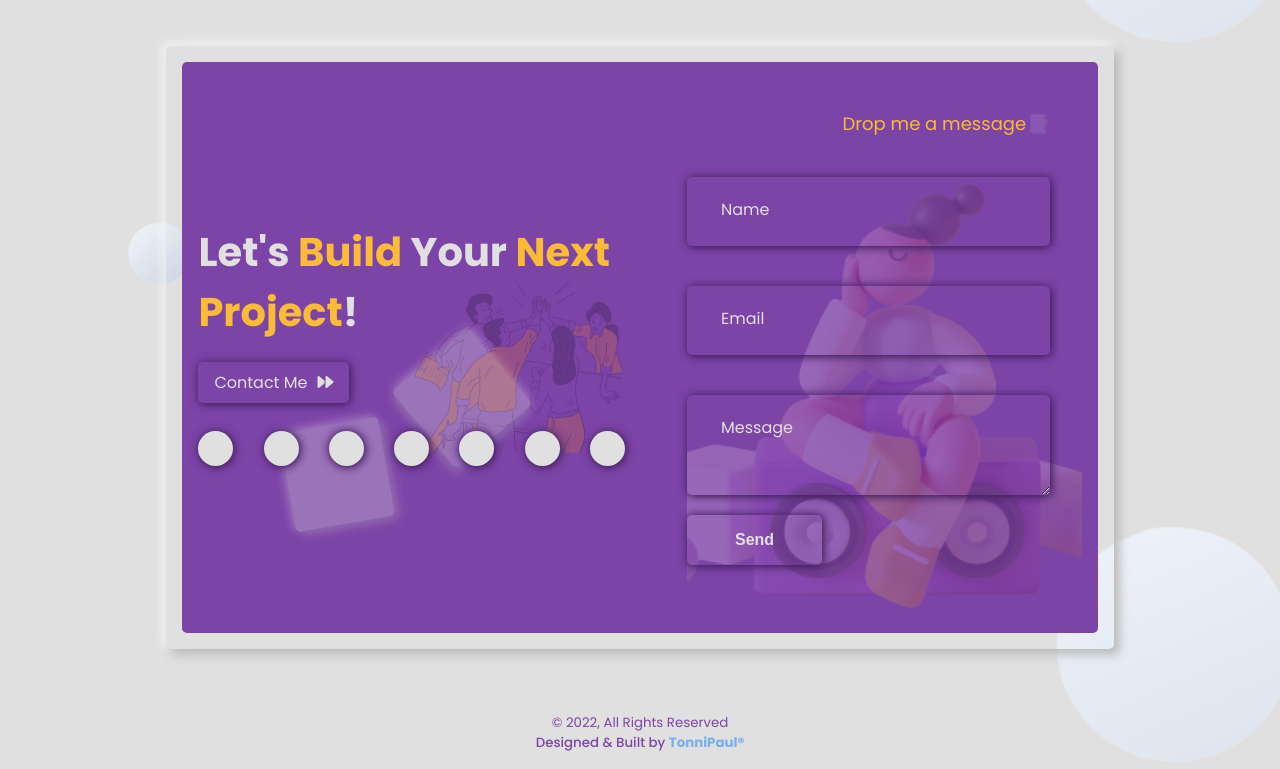
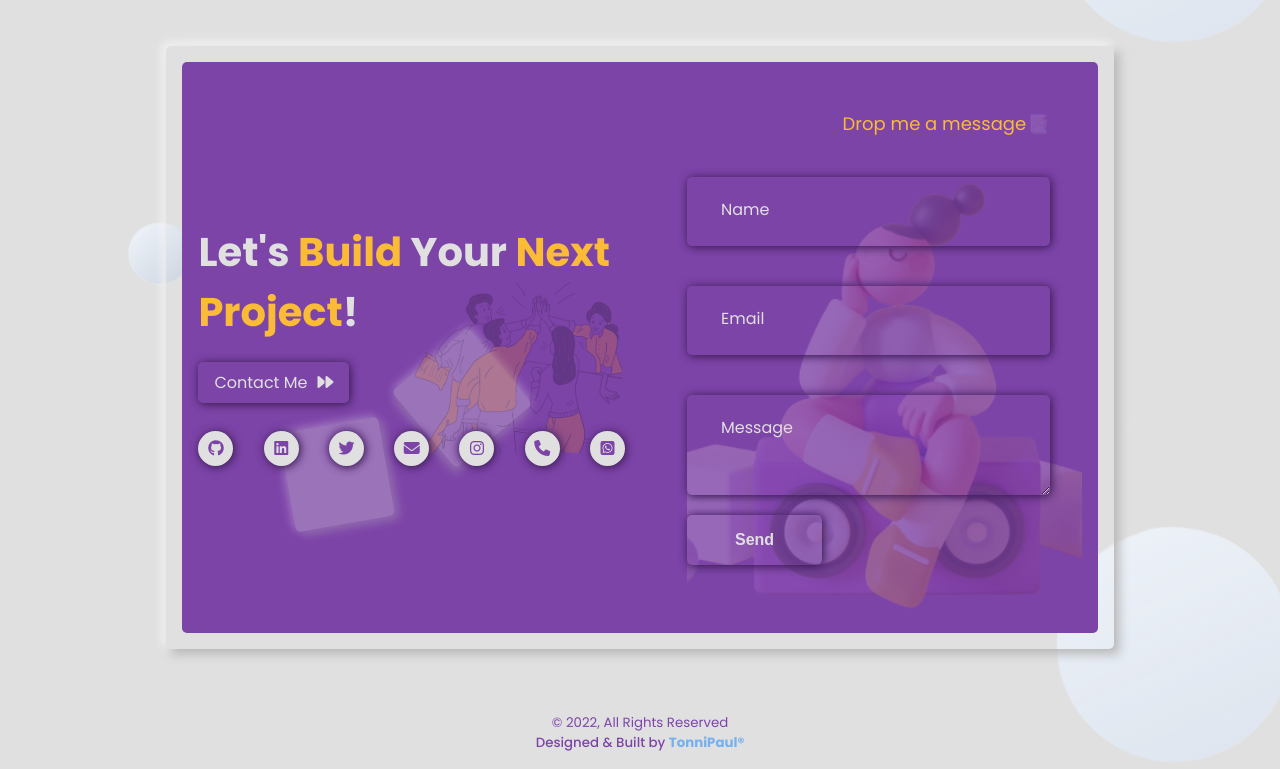
Before and after one commit to TonniPaul/portfolion, a React (Create React App) app: page / in a window 1280 px wide. Shown: the part 5238-6007 px from the top of the page. Built offline with nearby package versions, Linux system fonts and the light colour scheme; a web font is replaced by a local one.

Commit message:
Contact link color bug fix

```diff
--- a/src/components/contactForm/contactForm.css
+++ b/src/components/contactForm/contactForm.css
@@ -190,6 +190,7 @@ option {
 #dark .contact-links {
    background-color: var(--primary-bg) !important;
    box-shadow: var(--purple-box-shadow) !important;
+   color: var(--primary-text) ;
 }
 
 .thankyou_link,
```
